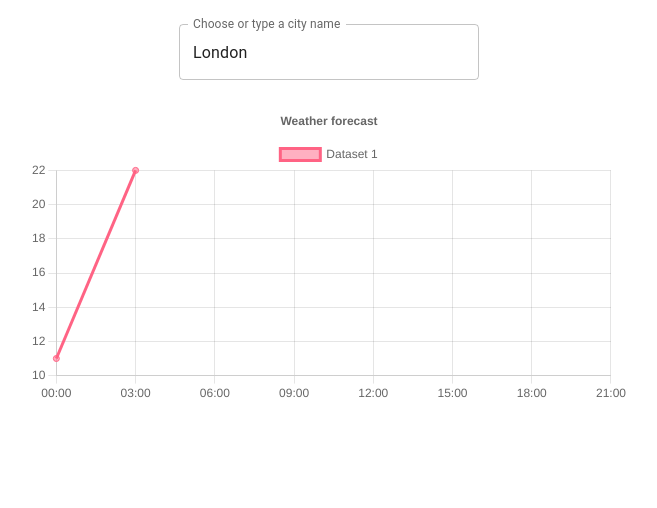
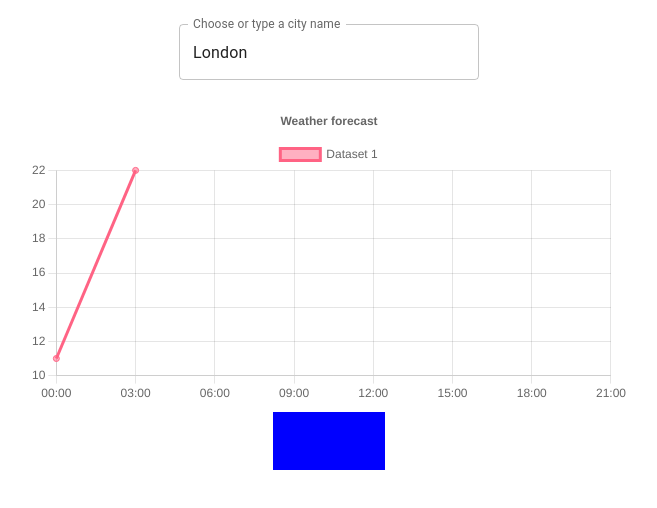
Before and after one commit to barbaradyguda/tivix-weather-forecast, a React (Create React App) app: page / in a window 1280 px wide. Shown: the top 508 px of the page, without its empty margins (311-968 px from the left). Built offline with nearby package versions, Linux system fonts and the light colour scheme; no server answers.

Commit message:
data for every day

```diff
--- a/package.json
+++ b/package.json
@@ -11,6 +11,7 @@
     "@testing-library/user-event": "^13.5.0",
     "axios": "^0.27.2",
     "chart.js": "^3.8.2",
+    "date-fns": "^2.29.1",
     "react": "^18.2.0",
     "react-chartjs-2": "^4.3.1",
     "react-dom": "^18.2.0",
--- a/src/components/DailyBox.js
+++ b/src/components/DailyBox.js
@@ -1,31 +1,47 @@
 import React, { useEffect, useState } from "react";
 import { styles } from "./styles"
-import { Box, Typography } from "@mui/material"
+import { Box, Typography, Button } from "@mui/material"
 
 
-const DailyBox = ({data}) => {
+const DailyBox = ({
+    visibleDay,
+    setVisibleDay,
+    dayTemperatures,
+    nightTemperatures,
+    morningTemperature,
+    humidity,
+    minTempValues,
+    maxTempValues
 
-    const dailyTemperature = (data.temp - 272.15).toFixed(2);
-    const nightlyTemperature = (data.temp - 272.15).toFixed(2);
-    const humidity = data.humidity
+}) => {
+
+    // const dailyTemperature = (data.temp - 272.15).toFixed(2);
+    // const nightlyTemperature = (data.temp - 272.15).toFixed(2);
+    // const humidity = data.humidity
 
     useEffect(() => {
         console.debug("wherearewenow")
     }, []);
 
+
+    const getMeanDailyTemperature = (dayTemperatures) => {
+        // console.debug("---------dayTemperatures", dayTemperatures)
+        // const sum = dayTemperatures.reduce((a, b) => a + b, 0);
+        // console.debug("sum", sum)
+        // const meanDailyTemperature = (sum / dayTemperatures.length) || 0;
+        // console.debug("meanDailyTemperature", meanDailyTemperature)
+        // return meanDailyTemperature
+    }
+
     // const arrayDailyData = dailyData && Object.entries(dailyData);
 
     return (
-        <Box sx={styles.searchContainer} style={{ height: 10, backgroundColor: "blue", margin: 8}}>
-    <Typography>
-        {dailyTemperature + "C"}
-    </Typography>
-    <Typography>
-        {dailyTemperature + "C"}
-    </Typography>
-    <Typography>
-        {humidity + "%"}
-    </Typography>
+        <Box sx={styles.searchContainer} style={{ height: 10, backgroundColor: "blue", margin: 8 }}>
+            <Button onClick={()=>setVisibleDay("2022-08-02")}>
+               { console.debug(visibleDay)}
+                {/* <Typography>{getMeanDailyTemperature(dayTemperatures)}</Typography>
+                <Typography>{getMeanDailyTemperature(dayTemperatures)}</Typography> */}
+            </Button>
         </Box>
     );
 }
--- a/src/components/WeatherForecast.js
+++ b/src/components/WeatherForecast.js
@@ -1,23 +1,43 @@
 import React, { useEffect, useState } from "react";
 import Search from "./Search"
 import Chart from "./Chart"
-import Days from "./Days"
+import DailyBox from "./DailyBox"
 import axios from "axios";
 import { Box } from "@mui/material"
 import { styles } from "./styles";
 
 const WeatherForecast = () => {
     const [weatherData, setWeatherData] = useState([]);
-    const [city, setCity] = useState("London");
+    const [city, setCity] = useState(" ");
     const apiUrl = "http://api.openweathermap.org/data/2.5/forecast?q=";
-    const appid = "d478c88b2fe7099efacc54439530b9d3";
+    const appid = "1a9103af69a24a48d5f58a8d0592d754";
     const timestamps = 40; //in free demo version available is only "3-hour Forecast 5 days" option :) so I need to get 40 timestamps to get data about 5 days
-    const [dailyData, setDailyData] = useState();
-    const [dayOne, setDayOne] = useState();
-    const [dayTwo, setDayTwo] = useState();
-    const [dayThree, setDayThree] = useState();
-    const [dayFour, setDayFour] = useState();
-    const [dayFive, setDayFive] = useState();
+
+    let tzoffset = (new Date()).getTimezoneOffset() * 60000; //offset in milliseconds
+    let localISOTime = (new Date(Date.now() - tzoffset)).toISOString().slice(0, -1);
+    const [visibleDay, setVisibleDay] = useState(localISOTime.split('T')[0]);
+
+    const [dayTemperatures, setDayTemperatures] = useState([]);
+    const [dayTemperature, setDayTemperature] = useState();
+    const [nightTemperatures, setNightTemperatures] = useState([]);
+    const [morningTemperature, setMorningTemperature] = useState(" ");
+    const [humidity, setHumidity] = useState([]);
+    const [minTempValues, setMinTempValues] = useState([]);
+    const [maxTempValues, setMaxTempValues] = useState([]);
+
+
+    // const tomorrow = new Date();
+    // tomorrow.setDate(tomorrow.getDate() + 1);
+    // console.log("tomorrow",tomorrow)
+
+    useEffect(() => {
+        setCity("London")
+    }, []);
+
+    useEffect(() => {
+        getData();
+    }, [city, visibleDay]);
+
 
     const getData = async () => {
         await axios
@@ -25,38 +45,97 @@ const WeatherForecast = () => {
             .then(async (response) => {
                 const weatherData = response.data;
                 setWeatherData(weatherData);
-                getDailyData(weatherData)
+                getDailyData(weatherData);
             })
             .catch((err) => console.debug(err));
     };
 
-    useEffect(() => {
-        getData();
-    }, [city]);
 
     const getDailyData = (weatherData) => {
         const dailiesData = weatherData.list
-        setDailyData(dailiesData.reduce((acc, day) => {
-            const date = day.dt_txt.split(' ')[0];
-            console.debug("day", day)
-            if (acc[date]) {
-                acc[date].temp_max = Math.max(acc[date].temp_max, day.main.temp_max);
-                acc[date].temp_min = Math.min(acc[date].temp_min, day.main.temp_min);
-                acc[date].humidity = day.main.humidity;
-                acc[date].temp = day.main.temp;
-            } else {
-                acc[date] = { temp_max: day.main.temp_max, temp_min: day.main.temp_min, humidity: day.main.humidity, temp: day.main.temp };
-            }
-            return acc;
-        }, {}));
-        return dailyData
+        console.debug("dailiesData", dailiesData)
+
+        dailiesData && dailiesData
+            .filter((dailyData) => dailyData.dt_txt.split(' ')[0] === visibleDay)
+            .map((dailyData, index) => {
+                let time = dailyData.dt_txt.split(' ')[1]
+                let date = dailyData.dt_txt.split(' ')[0]
+                let hum = dailyData.main.humidity
+                let temp = (dailyData.main.temp - 272.15).toFixed(1)
+                let maxTemp = (dailyData.main.temp_max - 272.15).toFixed(1)
+                let minTemp = (dailyData.main.temp_min - 272.15).toFixed(1)
+
+                console.debug("dailyData", dailyData)
+
+                setVisibleDay(date)
+                setHumidity(Object.entries(humidity.push(hum)));
+
+                if (time === "09:00:00" || time === "12:00:00" || time === "15:00:00" || time === "18:00:00") {
+                    setDayTemperatures(Object.entries(dayTemperatures.push(temp)))
+
+                } else if (time === "21:00:00" || time === "00:00:00" || time === "03:00:00") {
+
+                    setNightTemperatures(Object.entries(nightTemperatures.push(temp)))
+                } else if (time === "06:00:00") {
+                    setMorningTemperature(temp)
+                }
+
+                setMinTempValues(Object.entries(minTempValues.push(minTemp)))
+                setMaxTempValues(Object.entries(maxTempValues.push(maxTemp)))
+
+                //  console.debug("average", getAverage(dayTemperatures))
+
+
+            })
+
+
+        // console.debug("visibleday", visibleDay)
+        // console.debug("controll humidity", humidity)
+        // console.debug("csetMorningTemperatureity", morningTemperature)
+        console.debug("controll dayTemperatures", dayTemperatures)
+
+const arrOfNum = dayTemperatures.map(str => {
+    return Number(str);
+  });
+        const sum =  arrOfNum.reduce((a, b) => a + b, 0);
+        const meanDailyTemperature = (sum / arrOfNum.length) || 0;
+        setDayTemperature(meanDailyTemperature)
+        console.debug("meanDailyTemperature", meanDailyTemperature)
+
     }
+
+
+    const getAverage = (dayTemperatures) => {
+        console.debug("---------dayTemperatures", dayTemperatures)
+        const sum = dayTemperatures.reduce((a, b) => a + b, 0);
+        console.debug("sum", sum)
+        const meanDailyTemperature = (sum / dayTemperatures.length) || 0;
+        console.debug("meanDailyTemperature", meanDailyTemperature)
+        return meanDailyTemperature
+    }
+
+
 
     return (
         <Box sx={styles.container}>
             <Search city={city} setCity={setCity} />
             <Chart />
-            {dailyData && <Days dailyData={dailyData} />}
+            {console.debug("meanDailyyyyyyyyyyyyyyyyyyTemperature",dayTemperature)}
+            {/* {console.debug("222visibleday", visibleDay)}
+            {console.debug("222controll humidity", humidity)}
+            {console.debug("222csetMorningTemperatureity", morningTemperature)}
+            {console.debug("222controll dayTemperatures", dayTemperatures)} */}
+            {weatherData &&
+                <DailyBox
+                    visibleDay={visibleDay}
+                    setVisibleDay={setVisibleDay}
+                    dayTemperatures={dayTemperatures}
+                    nightTemperatures={nightTemperatures}
+                    morningTemperature={morningTemperature}
+                    humidity={humidity}
+                    minTempValues={minTempValues}
+                    maxTempValues={maxTempValues}
+                />}
         </Box>
     );
 };
```
Also changed, not shown: 1 other file (tests, documents, lock files or other folders).
